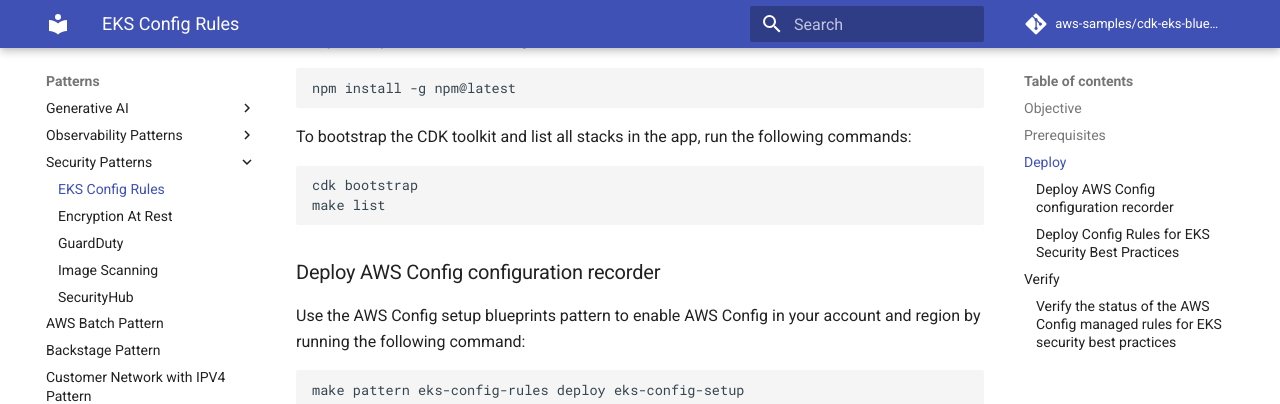
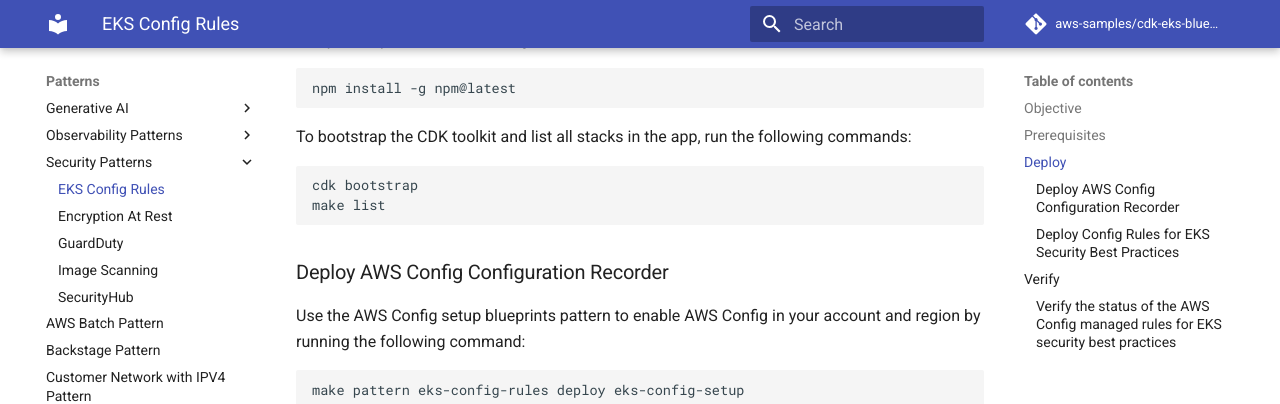
Before and after one commit to aws-samples/cdk-eks-blueprints-patterns, an MkDocs documentation site: the page built from docs/patterns/security/eks-config-rules.md, in a window 1280 px wide and 900 px high, scrolled down 629 px. Shown: the top 404 px of the window. Built offline with MkDocs 1.6.1 and Material for MkDocs 9.7.7, drawn with Linux system fonts in a browser that asks for light colours; comment, search, counter and statistics services are not loaded.

Commit message:
Addressing the review feedback

````diff
--- a/docs/patterns/security/eks-config-rules.md
+++ b/docs/patterns/security/eks-config-rules.md
@@ -25,7 +25,7 @@
 make list
 ```
 
-### Deploy AWS Config configuration recorder
+### Deploy AWS Config Configuration Recorder
 
 Use the AWS Config setup blueprints pattern to enable AWS Config in your account and region by running the following command:
 
````
